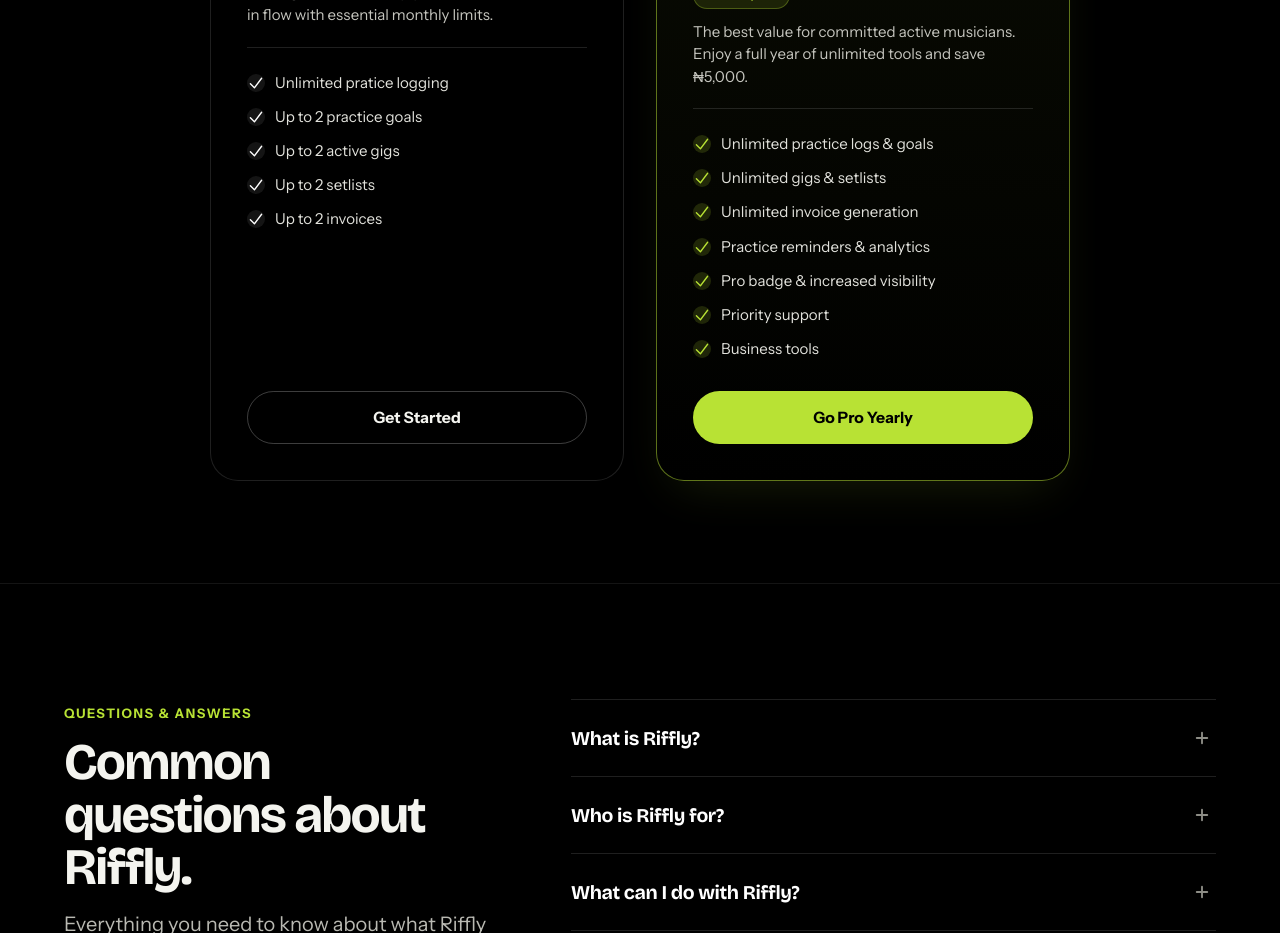
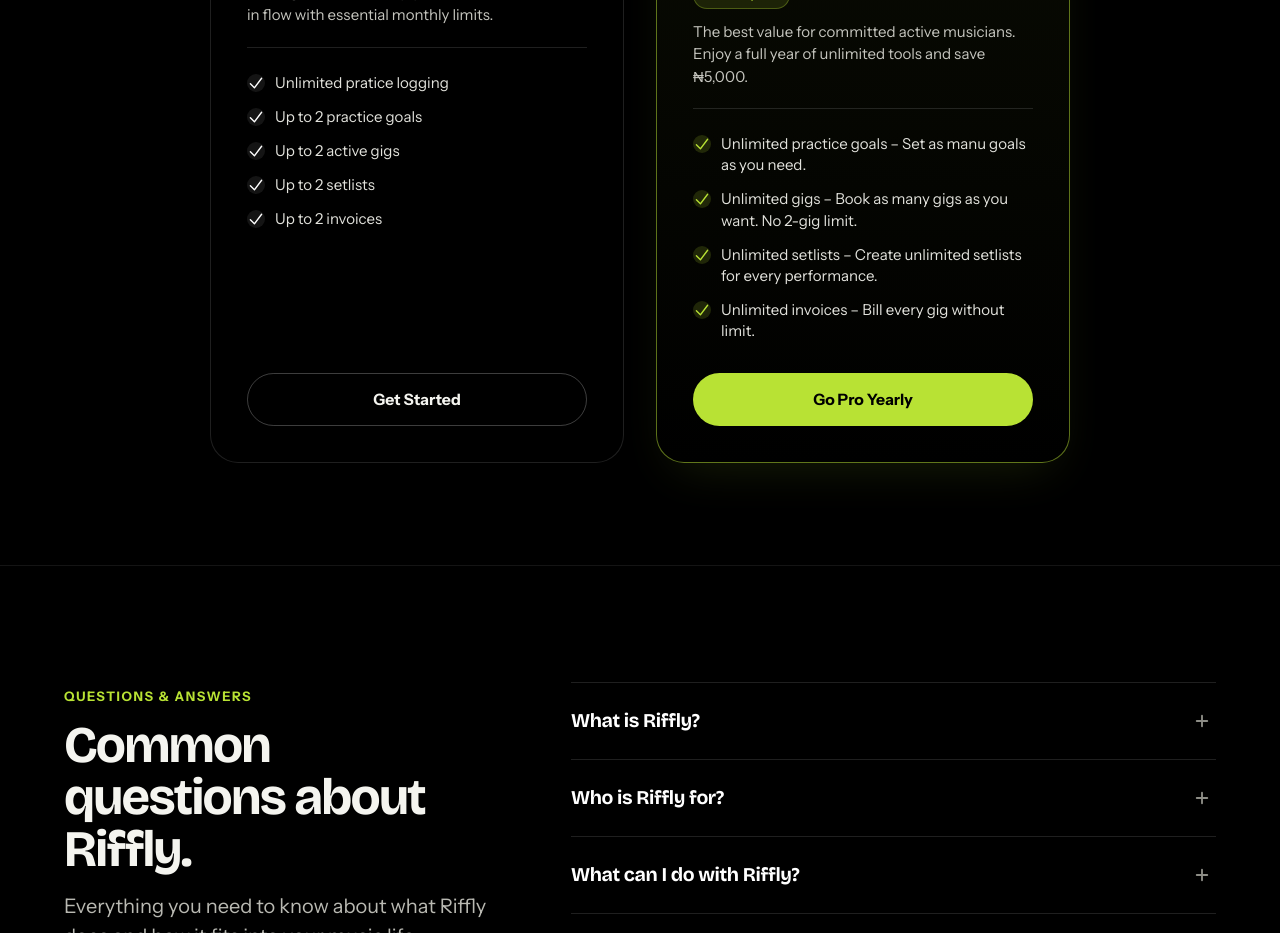
Before and after one commit to akindan01/Riffly.web, a Next.js app: page / in a window 1280 px wide. Shown: the part 3760-4693 px from the top of the page. Built offline with nearby package versions, Linux system fonts and the light colour scheme; no server answers.

Commit message:
Update proFeatures list with detailed descriptions

```diff
--- a/components/Pricing.tsx
+++ b/components/Pricing.tsx
@@ -48,13 +48,10 @@
   ];
 
   const proFeatures = [
-    "Unlimited practice logs & goals",
-    "Unlimited gigs & setlists",
-    "Unlimited invoice generation",
-    "Practice reminders & analytics",
-    "Pro badge & increased visibility",
-    "Priority support",
-    "Business tools",
+     "Unlimited practice goals – Set as manu goals as you need.",
+      "Unlimited gigs – Book as many gigs as you want. No 2-gig limit.",
+      "Unlimited setlists – Create unlimited setlists for every performance.",
+      "Unlimited invoices – Bill every gig without limit.",
   ];
 
   return (
```
